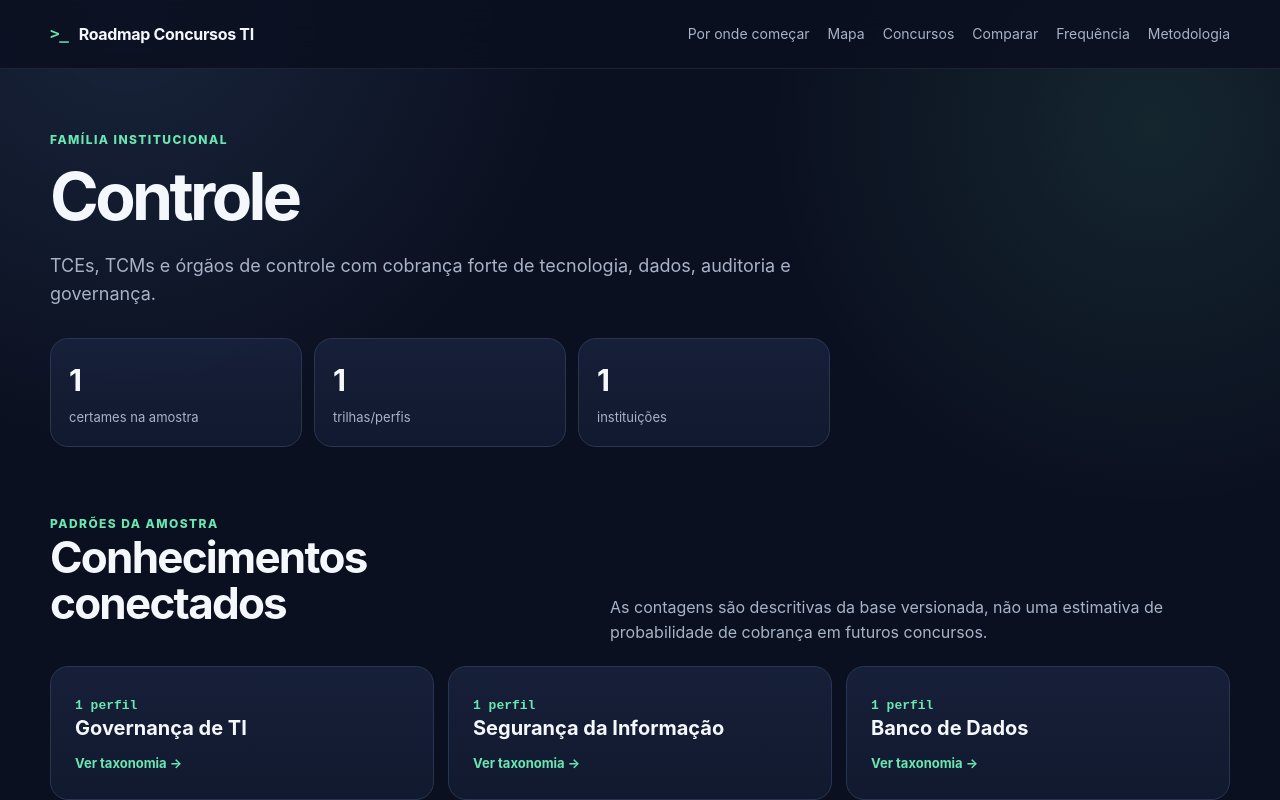
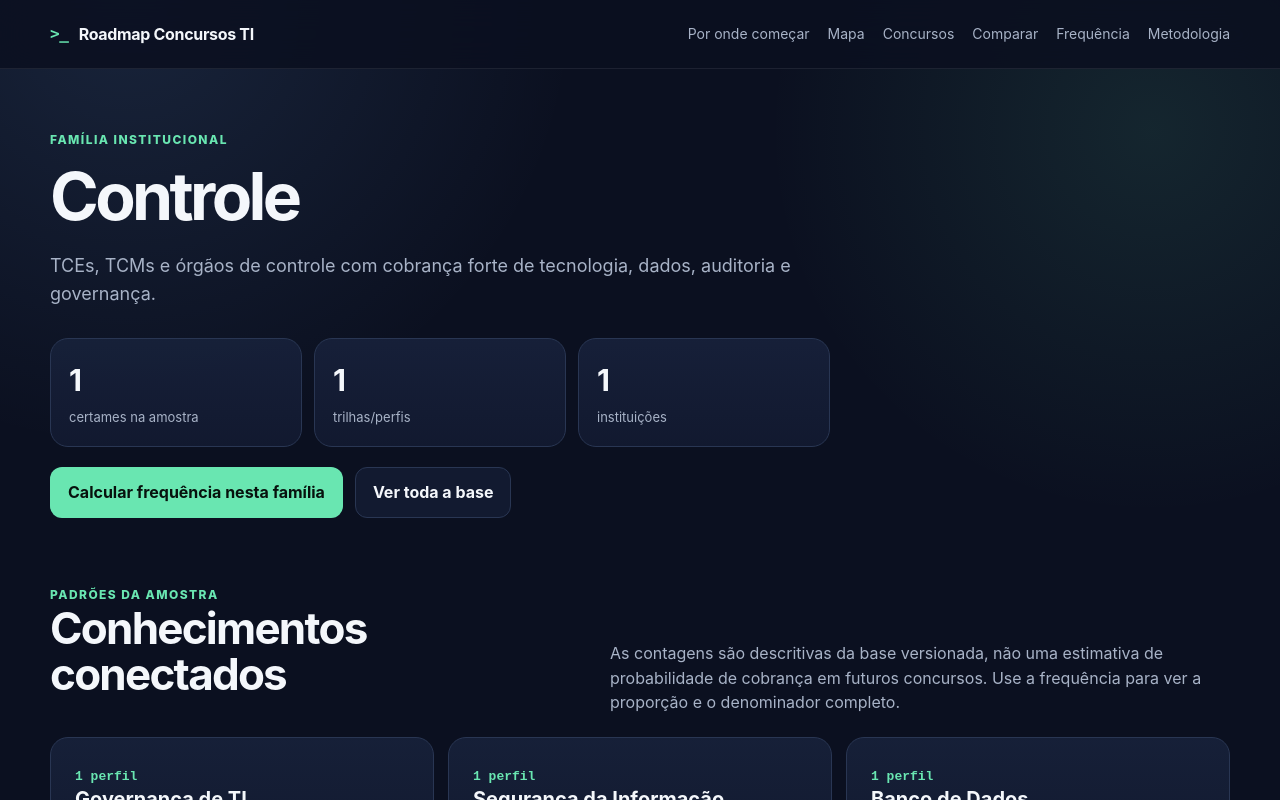
Before and after one commit to cvaraujo11/roadmap-concursos-ti, a Next.js app: page /orgaos/controle in a window 1280 px wide. Shown: the top 800 px of the page. Built offline with nearby package versions, Linux system fonts and the light colour scheme.

Commit message:
feat: link institutional families to frequency cohort

```diff
--- a/src/app/orgaos/[slug]/page.tsx
+++ b/src/app/orgaos/[slug]/page.tsx
@@ -30,6 +30,10 @@ export default async function OrgFamilyPage({ params }: { params: Promise<{ slug
             <div className="stat"><strong>{tracks.length}</strong><span>trilhas/perfis</span></div>
             <div className="stat"><strong>{new Set(familyContests.map((item) => item.institution)).size}</strong><span>instituições</span></div>
           </div>
+          <div className="actions" style={{ marginTop: 20 }}>
+            <Link className="button primary" href={`/frequencia?familia=${family.slug}`}>Calcular frequência nesta família</Link>
+            <Link className="button" href="/concursos">Ver toda a base</Link>
+          </div>
         </div>
       </section>
 
@@ -37,7 +41,7 @@ export default async function OrgFamilyPage({ params }: { params: Promise<{ slug
         <div className="container">
           <div className="section-heading">
             <div><div className="eyebrow">Padrões da amostra</div><h2>Conhecimentos conectados</h2></div>
-            <p>As contagens são descritivas da base versionada, não uma estimativa de probabilidade de cobrança em futuros concursos.</p>
+            <p>As contagens são descritivas da base versionada, não uma estimativa de probabilidade de cobrança em futuros concursos. Use a frequência para ver a proporção e o denominador completo.</p>
           </div>
           <div className="link-grid">
             {rankedKnowledge.map(([item, count]) => (
```
